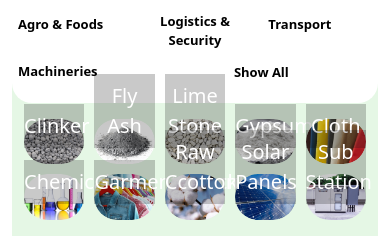
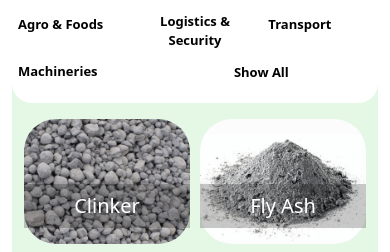
Before and after one commit to tuhinshuvra/gorgeousBangladeshLimited, a React (Create React App) app: page / in a window 390 px wide. Shown: the part 3783-4035 px from the top of the page. Built offline with nearby package versions, Linux system fonts and the light colour scheme.

Commit message:
updted product dispaly on mobile

```diff
--- a/src/Pages/Advertise/Advertise.js
+++ b/src/Pages/Advertise/Advertise.js
@@ -1,5 +1,4 @@
 import React from 'react';
-import { Link } from 'react-router-dom';
 import Carousel from 'react-grid-carousel';
 import AdOne from '../../assets/images/clients/CCPIT_TEX.png';
 import AdTwo from '../../assets/images/clients/china_real_estate.png';
--- a/src/Pages/Products/Product.css
+++ b/src/Pages/Products/Product.css
@@ -55,3 +55,21 @@ img {
     padding: 8px;
     border-radius: 20px;
 }
+
+@media (min-width: 320px) and (max-width: 768px) {
+    .product {
+        display: grid;
+        grid-template-columns: repeat(2, 1fr);
+        gap: 10px;
+    }
+
+}
+
+@media (min-width: 778px) and (max-width: 1024px) {
+    .product {
+        display: grid;
+        grid-template-columns: repeat(3, 1fr);
+        gap: 10px;
+    }
+
+}
```
